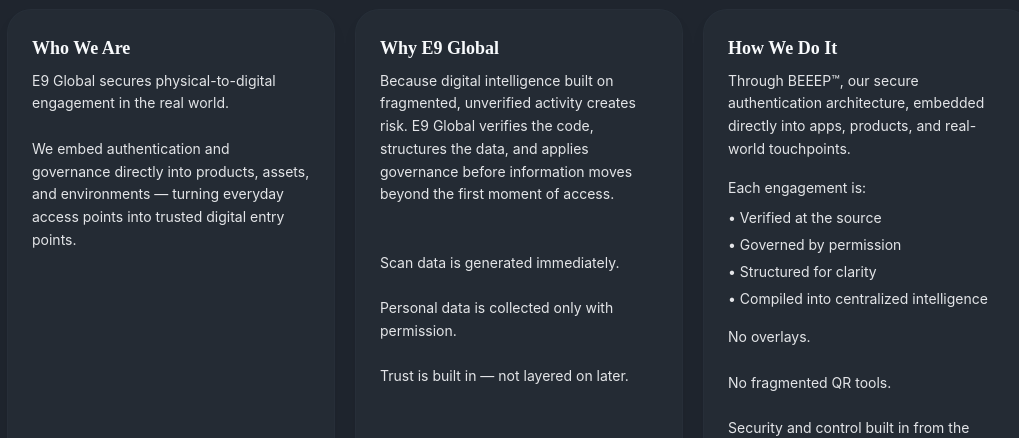
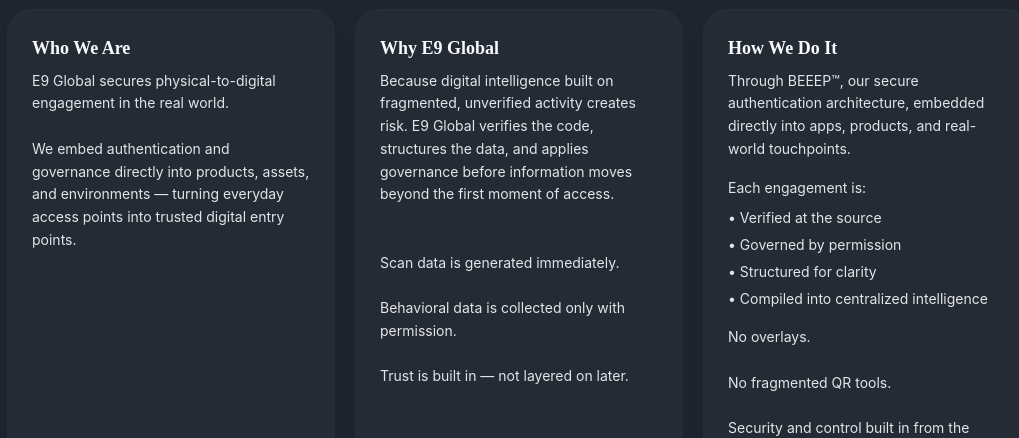
Before and after one commit to NewGrooves/e9-global-backup, a React (Vite) app: page / in a window 1280 px wide. Shown: the part 753-1191 px from the top of the page, without its empty margins (121-1140 px from the left). Built offline with nearby package versions, Linux system fonts and the light colour scheme.

Commit message:
Update HomeStaging.tsx

```diff
--- a/src/pages/HomeStaging.tsx
+++ b/src/pages/HomeStaging.tsx
@@ -146,7 +146,7 @@ const HomeStaging = () => {
                     <br /><br /><br />
                     Scan data is generated immediately.
                     <br /><br />
-                    Personal data is collected only with permission.
+                    Behavioral data is collected only with permission.
                     <br /><br />
                     Trust is built in — not layered on later.
                   </p>
```
